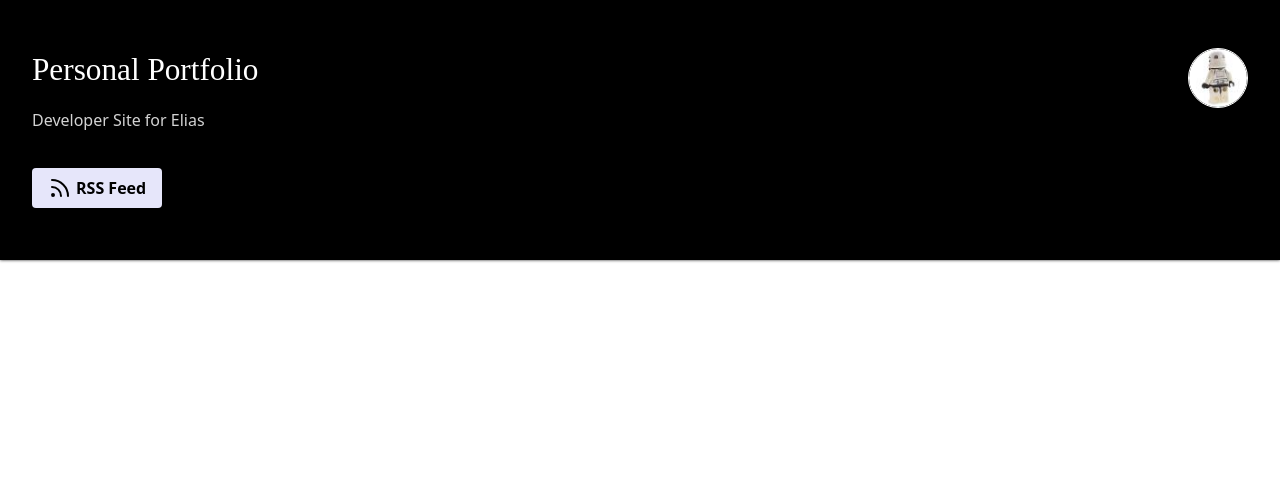
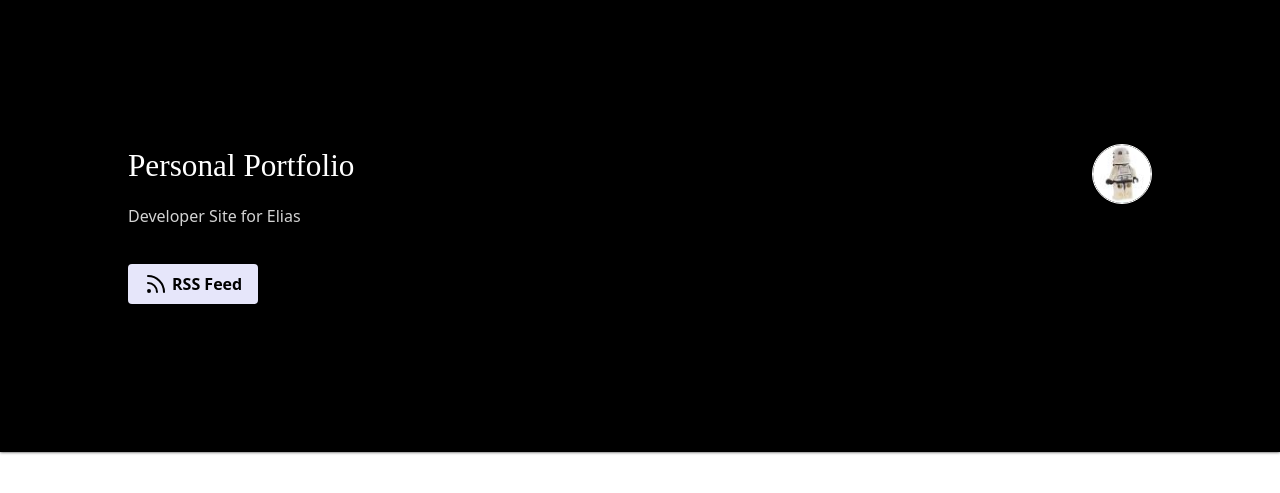
Before and after one commit to STORMTR00P3R/STORMTR00P3R.github.io, a Jekyll site: the page built from index.html, in a window 1280 px wide. Shown: the top 493 px of the page. Built offline with Jekyll 4.4.1, drawn with Linux system fonts in a browser that asks for light colours.

Commit message:
desktop view

```diff
--- a/css/base.css
+++ b/css/base.css
@@ -80,8 +80,8 @@
 
   @media screen and (min-width: 600px) {
     .profile {
-        padding-block: 2rem;
-        padding-inline: 2rem;
+        padding-block: 8rem;
+        padding-inline: 8rem;
     }
 
     .profile-name {
```
